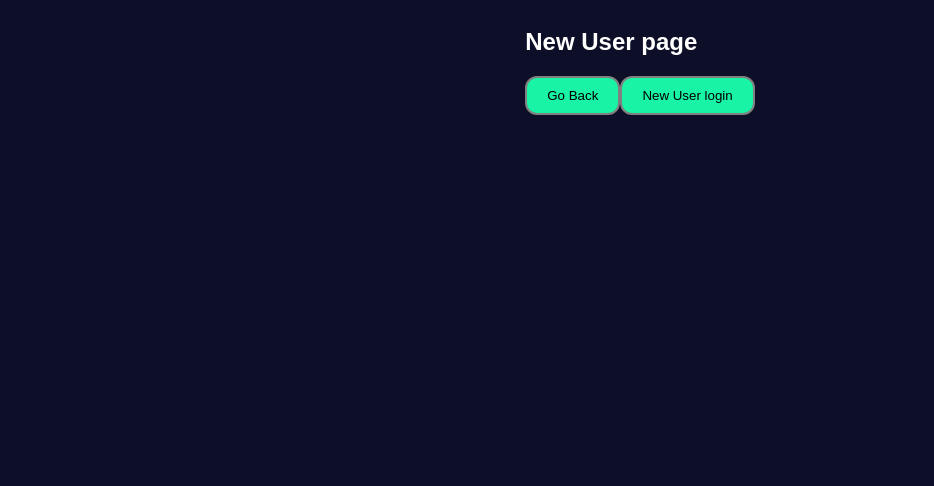
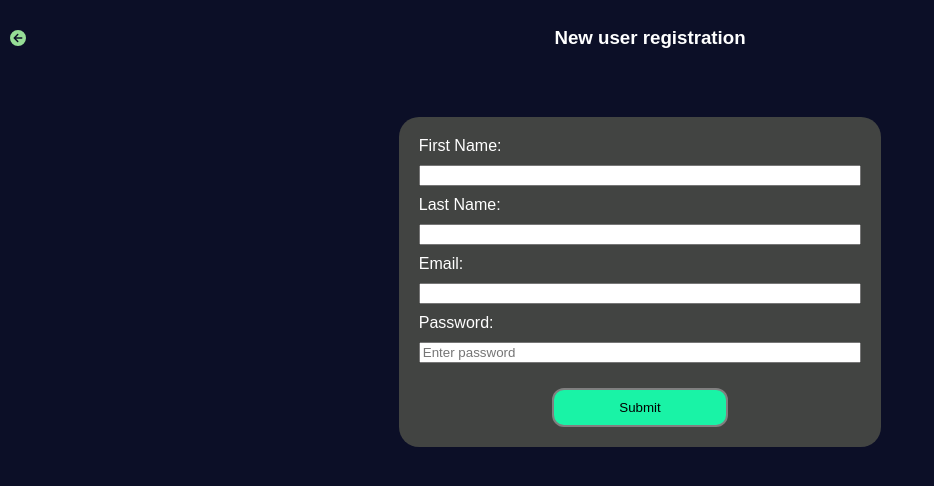
Before and after one commit to lavanyasoundar17/Chat-app, a React (Create React App) app in the folder chat-front-end/: page /new-user in a window 1280 px wide. Shown: the top 486 px of the page, without its empty margins (0-934 px from the left). Built offline with nearby package versions, Linux system fonts and the light colour scheme.

Commit message:
completed newUser form with form validation

```diff
--- a/chat-front-end/src/App.js
+++ b/chat-front-end/src/App.js
@@ -4,7 +4,6 @@ import {  Routes, Route  } from 'react-router-dom';
 import NoPage from './pages/No-page';
 import Home from './pages/Home';
 import NewUser from './pages/New-user';
-import NewUserForm from './pages/Form';
 import ExistingUser from './pages/Existing-user';
 
 function App() {
@@ -13,7 +12,6 @@ function App() {
       <Routes>
           <Route path="/" element={<Home />} />
           <Route path="new-user" element={<NewUser/>} />
-          <Route path="/new-user-form" element={<NewUserForm />} />
           <Route path="existing-user" element={<ExistingUser />} />
           <Route path="*" element={<NoPage />} />
       </Routes>
--- /dev/null
+++ b/chat-front-end/src/components/Navigator.js
@@ -0,0 +1,22 @@
+import {useNavigate} from 'react-router-dom';
+import { FontAwesomeIcon } from '@fortawesome/react-fontawesome';
+import { faArrowCircleLeft } from '@fortawesome/free-solid-svg-icons';
+import styles from "../styles/Navigator.module.css"
+
+
+
+function PageNameAndNavigator(){
+    const navigate = useNavigate();
+    return (
+            <section className={styles.newUserHeader} >
+                <FontAwesomeIcon className={styles.arrowIcon}
+                    icon={faArrowCircleLeft}
+                    onClick={() => navigate(-1)}
+                    style={{ cursor: 'pointer' }}
+                />
+                <h1 className={styles.title}>New user registration</h1>
+            </section>
+    );
+}
+
+export default PageNameAndNavigator;
--- a/chat-front-end/src/index.css
+++ b/chat-front-end/src/index.css
@@ -2,8 +2,8 @@ body{
   font-family: Arial, Helvetica, sans-serif;
   background-color: #0c0f27;
     color: white;
-    display: flex;
-    justify-content: center;
+    /* display: flex;
+    justify-content: center; */
 }
 
 .welcome-page{
@@ -12,12 +12,17 @@ body{
   flex-direction: column;
   height: 100vh;
 }
+.welcome-page-text{
+    display: flex;
+    justify-content: center;
+}
 
 .welcome-page-buttons {
   display: flex;
-  justify-content: space-around;
-  gap: 10px;
+    justify-content: center;
+    gap: 15px;
 }
+
 
 .btn-primary {
   background-color: rgb(25, 243, 166);
--- a/chat-front-end/src/pages/Form.js
+++ /dev/null
@@ -1,69 +0,0 @@
-import { useState } from "react";
-function NewUserForm() {
-    const [formData, setFormData] = useState({
-      firstName: "",
-      lastName: "",
-      email: "",
-      phone: ""
-    });
-
-    const handleChange = (event) => {
-      const { name, value } = event.target;
-      setFormData((prevFormData) => ({
-        ...prevFormData,
-        [name]: value
-      }));
-    };
-
-    const handleSubmit = (event) => {
-      event.preventDefault();
-      alert(
-        `First Name: ${formData.firstName}, Last Name: ${formData.lastName}, Email: ${formData.email}, Phone: ${formData.phone}`
-      );
-    };
-
-    return (
-      <section>
-        <form onSubmit={handleSubmit}>
-          <label htmlFor="firstName">First Name:</label>
-          <input
-            type="text"
-            id="firstName"
-            name="firstName"
-            value={formData.firstName}
-            onChange={handleChange}
-          />
-
-          <label htmlFor="lastName">Last Name:</label>
-          <input
-            type="text"
-            id="lastName"
-            name="lastName"
-            value={formData.lastName}
-            onChange={handleChange}
-          />
-
-          <label htmlFor="email">Email:</label>
-          <input
-            type="text"
-            id="email"
-            name="email"
-            value={formData.email}
-            onChange={handleChange}
-          />
-
-          <label htmlFor="phone">Phone:</label>
-          <input
-            type="number"
-            id="phone"
-            name="phone"
-            value={formData.phone}
-            onChange={handleChange}
-          />
-
-          <button type="submit">Submit</button>
-        </form>
-      </section>
-    );
-  }
-  export default NewUserForm;
--- a/chat-front-end/src/pages/Home.js
+++ b/chat-front-end/src/pages/Home.js
@@ -4,7 +4,7 @@ function Home () {
   const navigate = useNavigate();
     return (
         <section className= "welcome-page">
-          <h1>Welcome to Chat App</h1>
+          <h1 className="welcome-page-text">Welcome to Chat App</h1>
           <section className="welcome-page-buttons">
             <button className="btn-primary" onClick={() => navigate('new-user')}>New User</button>
             <button className="btn-primary" onClick={() => navigate('existing-user')}>Existing User</button>
--- a/chat-front-end/src/pages/New-user.js
+++ b/chat-front-end/src/pages/New-user.js
@@ -1,19 +1,118 @@
-import { useNavigate } from 'react-router-dom';
+import { useState, useRef } from "react";
+import Navigator from "../components/Navigator";
+import styles from "../styles/new-user.module.css"
 
- function NewUser(){
-    const navigate = useNavigate();
+
+
+ function NewUser() {
+  const inputRef = useRef();
+    const [formData, setFormData] = useState({
+        firstName: "",
+        lastName: "",
+        email: "",
+        phone: ""
+      });
+      const [inputError, setInputError] = useState(null);
+      const [password, setPassword] = useState('');
+
+      const handleChange = (event) => {
+        const { name, value } = event.target;
+        setFormData((prevFormData) => ({
+          ...prevFormData,
+          [name]: value
+        }));
+      };
+
+      const handleSubmit = (event) => {
+        event.preventDefault();
+        let error = "";
+
+        // Check for empty fields
+        if (!formData.firstName || !formData.lastName || !formData.email || !password) {
+            error = "All fields are required!";
+        }
+
+        // Check for a valid email format
+        const emailRegex = /^[^\s@]+@[^\s@]+\.[^\s@]+$/;
+        if (formData.email && !emailRegex.test(formData.email)) {
+            error = "Invalid email format!";
+        }
+        if (password.length < 6) {
+          error = "Password must be at least 6 characters long!";
+      }
+        if (error) {
+            setInputError(error); // Set error message if validation fails
+            return; // Exit if there's an error
+        }
+
+        // If validation passes
+        alert(
+            `First Name: ${formData.firstName}, Last Name: ${formData.lastName}, Email: ${formData.email}, Password: ${password}`
+        );
+
+        // Reset form data
+        setFormData({
+            firstName: "",
+            lastName: "",
+            email: "",
+            phone: "",
+            password: ""
+        });
+        setPassword(""); // Reset the password state
+        setInputError(""); // Reset the input error state
+    };
+
+
     return (
     <section>
-            <h1>New User page</h1>
-            <button className="btn-primary" onClick={() => navigate(-1)}>
-            Go Back
-            </button>
-            <button className="btn-primary" onClick={() => navigate('/new-user-form')}>
-            New User login
-            </button>
+        <Navigator />
+            <section className={styles.newUserFormContainer}>
+              <form className={styles.newUserForm} onSubmit={handleSubmit}>
+                <label htmlFor="firstName">First Name:</label>
+                <input
+                  type="text"
+                  id="firstName"
+                  name="firstName"
+                  value={formData.firstName}
+                  onChange={handleChange}
+                />
+
+                <label htmlFor="lastName">Last Name:</label>
+                <input
+                  type="text"
+                  id="lastName"
+                  name="lastName"
+                  value={formData.lastName}
+                  onChange={handleChange}
+                />
+
+                <label htmlFor="email">Email:</label>
+                <input
+                  type="text"
+                  id="email"
+                  name="email"
+                  value={formData.email}
+                  onChange={handleChange}
+                />
+
+                <label htmlFor="password">Password:</label>
+          <input
+            type="password"
+            value={password}
+            placeholder="Enter password"
+            onChange={(event) => setPassword(event.target.value)}
+          />
+          {inputError && <div style={{ color: 'red' }}>{inputError}</div>}
+                <button className={`${styles.btnSubmit} btn-primary`} type="submit" ref={inputRef}>Submit</button>
+              </form>
+            </section>
+
+
     </section>
+
 )
-}
+ }
+
 
 
 
--- /dev/null
+++ b/chat-front-end/src/styles/Navigator.module.css
@@ -0,0 +1,13 @@
+.newUserHeader{
+    display: flex;
+    align-items: center;
+  }
+  .arrowIcon {
+    color: #96dd96;
+    width: 20px;
+  }
+  .title {
+    width: calc(100% - 20px);
+    display: flex;
+    justify-content: center;
+  }
--- /dev/null
+++ b/chat-front-end/src/styles/new-user.module.css
@@ -0,0 +1,23 @@
+.newUserFormContainer{
+    min-width: 230px;
+    background-color: #424442;
+    width: 35%;
+    margin: 50px auto;
+    padding: 20px;
+    border-radius: 20px;
+}
+.newUserForm {
+    display: flex;
+    flex-direction: column;
+    gap: 10px;
+    width: 100%;
+}
+.error {
+    color: red;
+    margin-top: 10px;
+  }
+.btnSubmit{
+    margin-top:15px;
+    width: 40%;
+    align-self: center;
+}
```
Also changed, not shown: package.json (added, +9 -0 lines), 1 other file (tests, documents, lock files or other folders).
